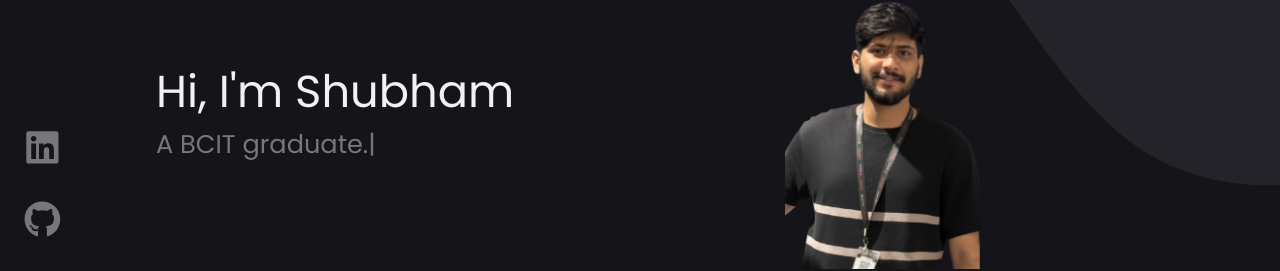
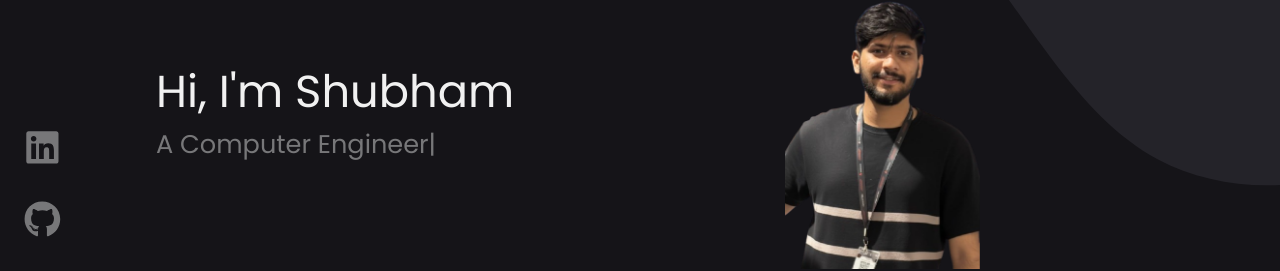
Before and after one commit to oxshbm/portfolio, a React (Create React App) app in the folder portfolio/: page / in a window 1280 px wide. Shown: the part 195-466 px from the top of the page. Built offline with nearby package versions, Linux system fonts and the light colour scheme.

Commit message:
updated hero

```diff
--- a/portfolio/src/components/Hero/Hero.js
+++ b/portfolio/src/components/Hero/Hero.js
@@ -46,7 +46,7 @@ function Hero() {
                     500,
                     'A Full-Stack Developer.',
                     1000,
-                    'A BCIT graduate.',
+                    'A Computer Engineering Student.',
                     // 'I design and code beautifully simple things, and I love what I do.',
                     1000,
                     'A problem solver.',
```
